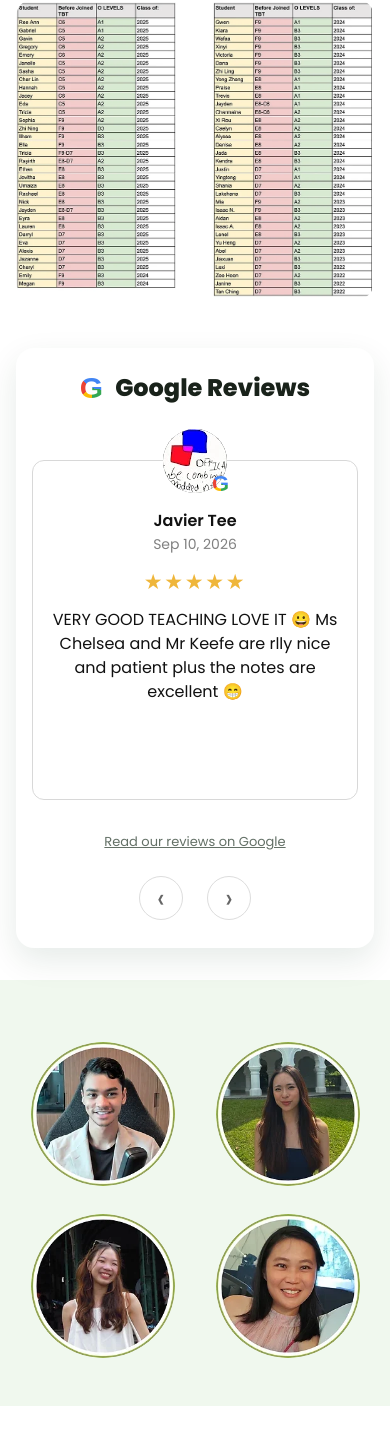
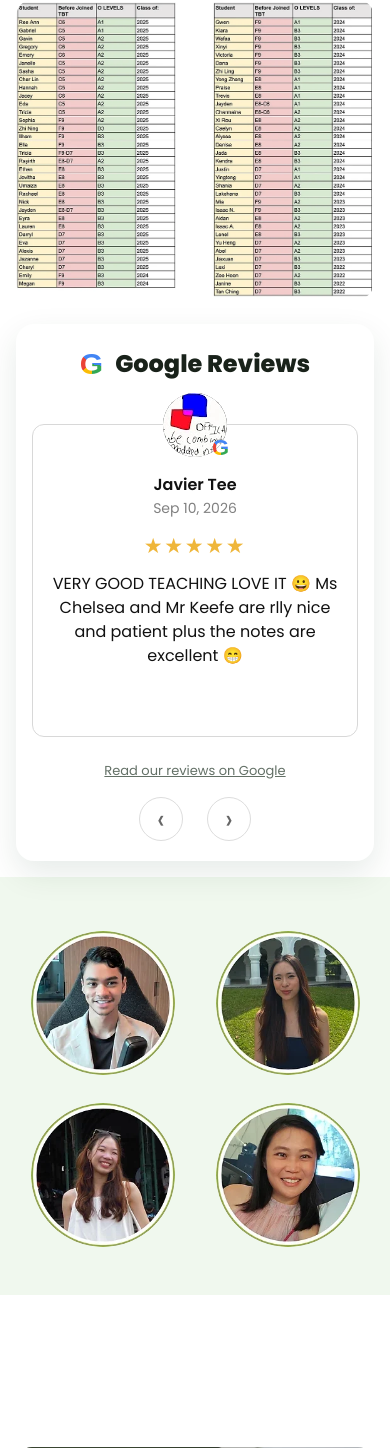
Before and after one commit to xuen00915/thatbiotutor, a WordPress theme: template wordpress/wp-content/themes/thatbiotutor-hello-child/front-page.php in a window 390 px wide. Shown: the part 3098-4546 px from the top of the page. Run offline with PHP 8.4 and a stand-in for WordPress, Linux system fonts and the light colour scheme; the site name, menu and one post (Sample post) are stand-ins, and other content is empty.

Commit message:
style: tighten homepage Google review spacing

```diff
--- a/wordpress/wp-content/themes/thatbiotutor-hello-child/assets/css/standard.css
+++ b/wordpress/wp-content/themes/thatbiotutor-hello-child/assets/css/standard.css
@@ -1536,3 +1536,17 @@ body.tbt-site #main-content :is(.tbt-home-tutors .tbt-home-tutors__grid, .tbt-se
 @media (max-width: 640px) {
   body.tbt-site #main-content :is(.tbt-home-tutors, .tbt-sec3-page .tbt-programme-tutors, .tbt-sec4-page .tbt-programme-tutors) { --tbt-team-portrait-size: 144px; }
 }
+
+/* Homepage Google reviews: compact the card and its transition into tutors. */
+body.tbt-site.home #main-content .tbt-google-reviews { margin-top: 28px; padding-top: 24px; padding-bottom: 20px; }
+body.tbt-site.home #main-content .tbt-google-reviews__track { padding-top: 44px; }
+body.tbt-site.home #main-content .tbt-google-review { min-height: 300px; }
+body.tbt-site.home #main-content .tbt-google-reviews__source { margin-top: 16px; padding-block: 8px; }
+body.tbt-site.home #main-content .tbt-home-proof { padding-bottom: 24px; }
+body.tbt-site.home #main-content .tbt-home-tutors { padding-top: 32px; }
+@media (max-width: 768px) {
+  body.tbt-site.home #main-content .tbt-google-reviews { margin-top: 24px; padding-bottom: 72px; }
+  body.tbt-site.home #main-content .tbt-google-reviews__controls button { bottom: 20px; }
+  body.tbt-site.home #main-content .tbt-home-proof { padding-bottom: 16px; }
+  body.tbt-site.home #main-content .tbt-home-tutors { padding-top: 24px; }
+}
```
Also changed, not shown: tests/home-polish-runtime.js (+2 -0 lines), CHANGELOG.md.
